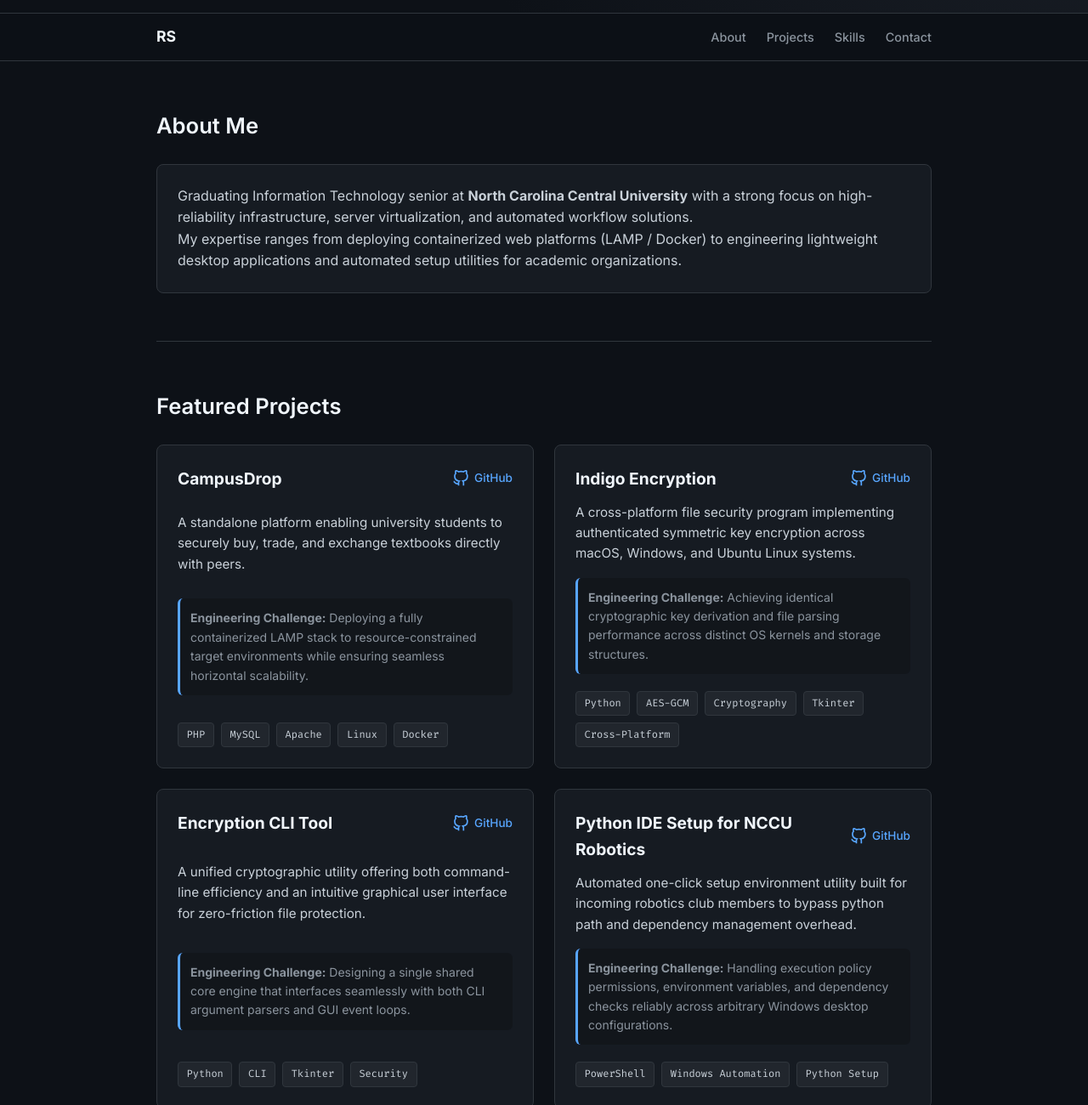
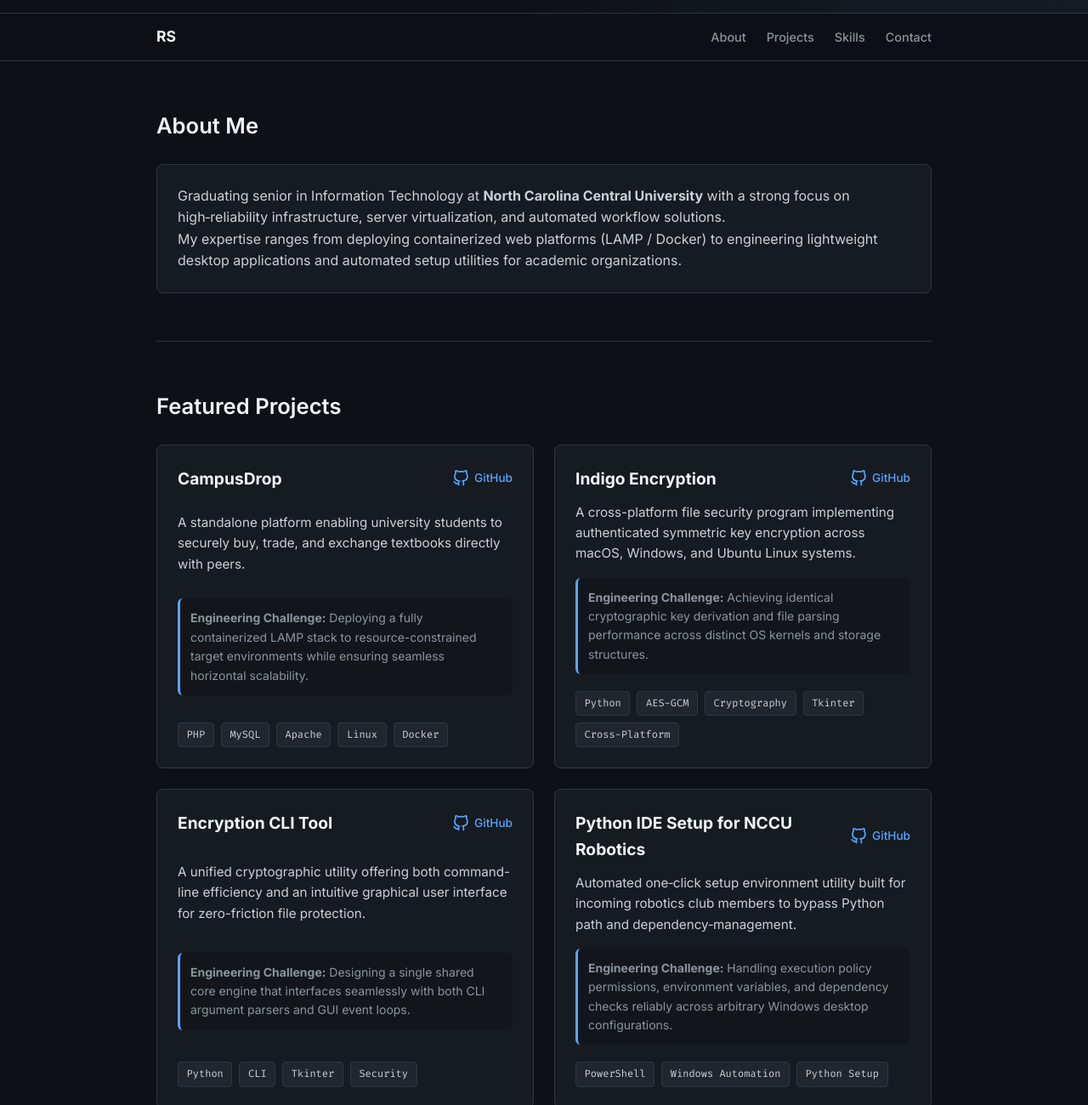
Before and after one commit to trickyquietsoft/Portfolio, a plain HTML site: page index.html in a window 1280 px wide. Shown: the part 437-1737 px from the top of the page at 85% size. Drawn offline with Linux system fonts and the light colour scheme.

Commit message:
Update index.html
Hermes Agent grammar check

```diff
--- a/index.html
+++ b/index.html
@@ -44,9 +44,10 @@
     <section id="about" class="section">
       <h2 class="section-title">About Me</h2>
       <div class="card about-card">
-        <p>
-          Graduating Information Technology senior at <strong>North Carolina Central University</strong> with a strong focus on high-reliability infrastructure, server virtualization, and automated workflow solutions.
-        </p>
+      <!-- Updated grammar: revised phrasing -->
+      <p>
+        Graduating senior in Information Technology at <strong>North Carolina Central University</strong> with a strong focus on high‑reliability infrastructure, server virtualization, and automated workflow solutions.
+      </p>
         <p>
           My expertise ranges from deploying containerized web platforms (LAMP / Docker) to engineering lightweight desktop applications and automated setup utilities for academic organizations.
         </p>
@@ -133,7 +134,8 @@
               GitHub
             </a>
           </div>
-          <p class="project-desc">Automated one-click setup environment utility built for incoming robotics club members to bypass python path and dependency management overhead.</p>
+          <!-- Updated grammar: removed redundant word "overhead" -->
+          <p class="project-desc">Automated one‑click setup environment utility built for incoming robotics club members to bypass Python path and dependency‑management.</p>
           <div class="project-detail">
             <strong>Engineering Challenge:</strong> Handling execution policy permissions, environment variables, and dependency checks reliably across arbitrary Windows desktop configurations.
           </div>
```
